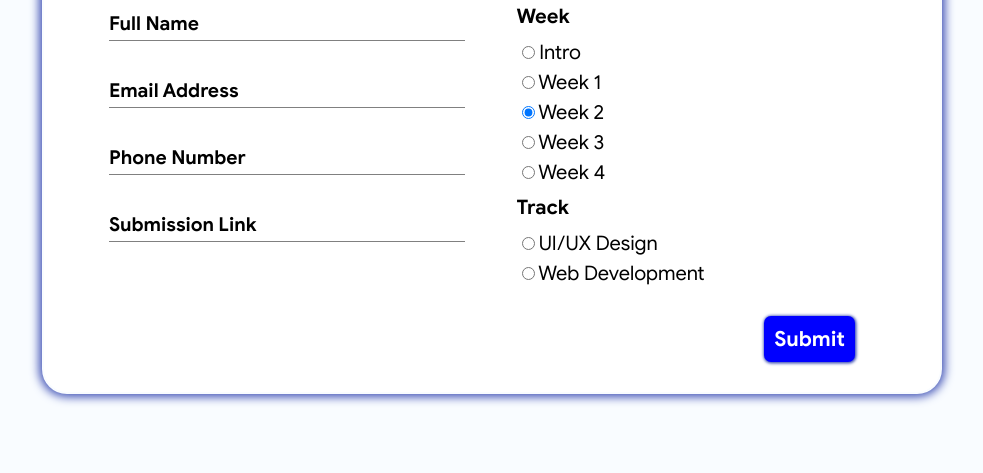
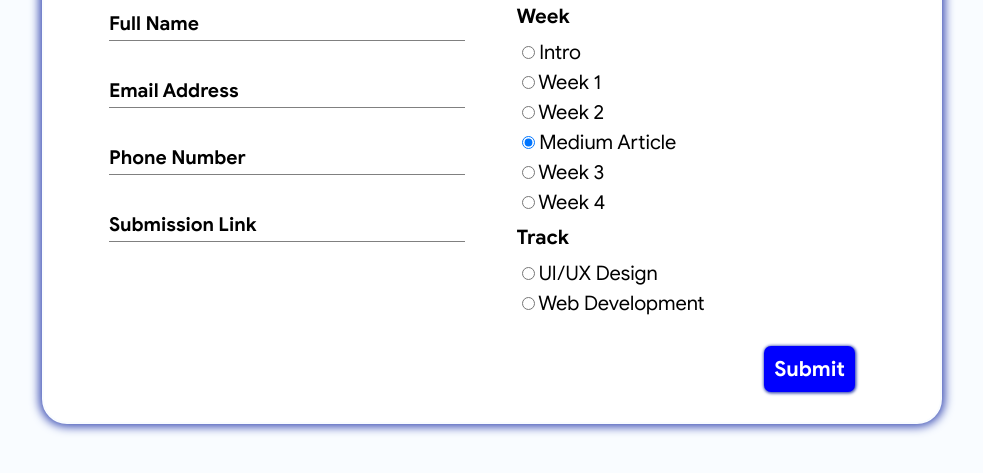
Before and after one commit to DSC-AEFUNAI/desdevsubmit, a plain HTML site: page index.html in a window 1280 px wide. Shown: the part 339-812 px from the top of the page, without its empty margins (148-1131 px from the left). Drawn offline with Linux system fonts and the light colour scheme; files whose address does not match are found by name.

Commit message:
add medium story submit option

```diff
--- a/index.html
+++ b/index.html
@@ -53,6 +53,10 @@
             Week 2
           </label>
           <label>
+            <input type="radio" name="week" value="10" checked>
+            Medium Article
+          </label>
+          <label>
             <input type="radio" name="week" value="3">
             Week 3
           </label>
```
